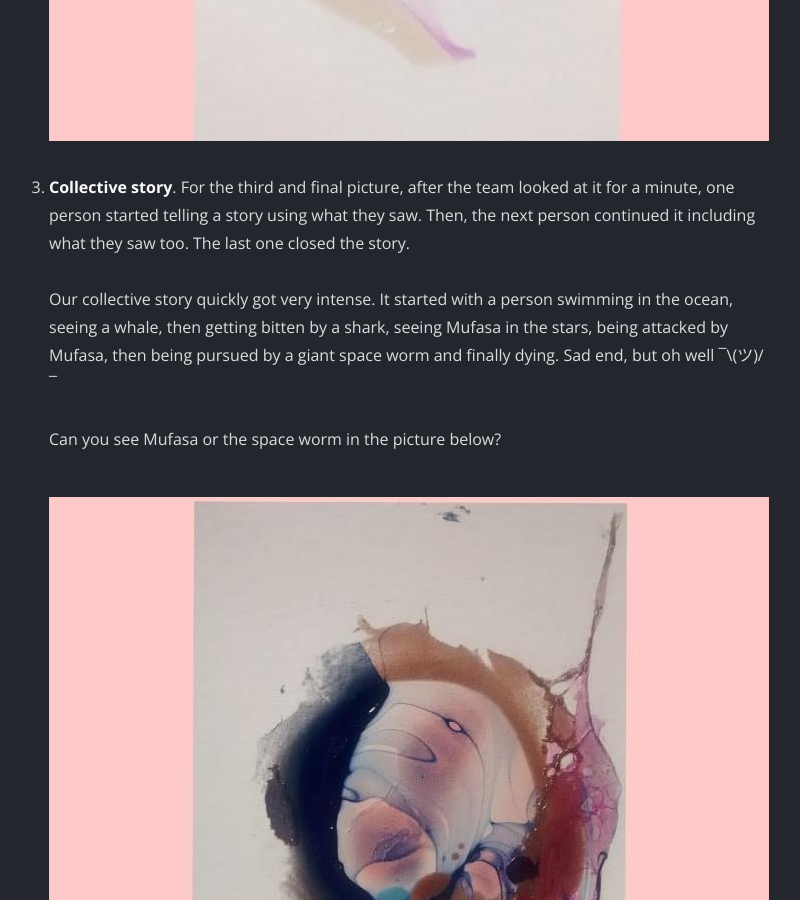
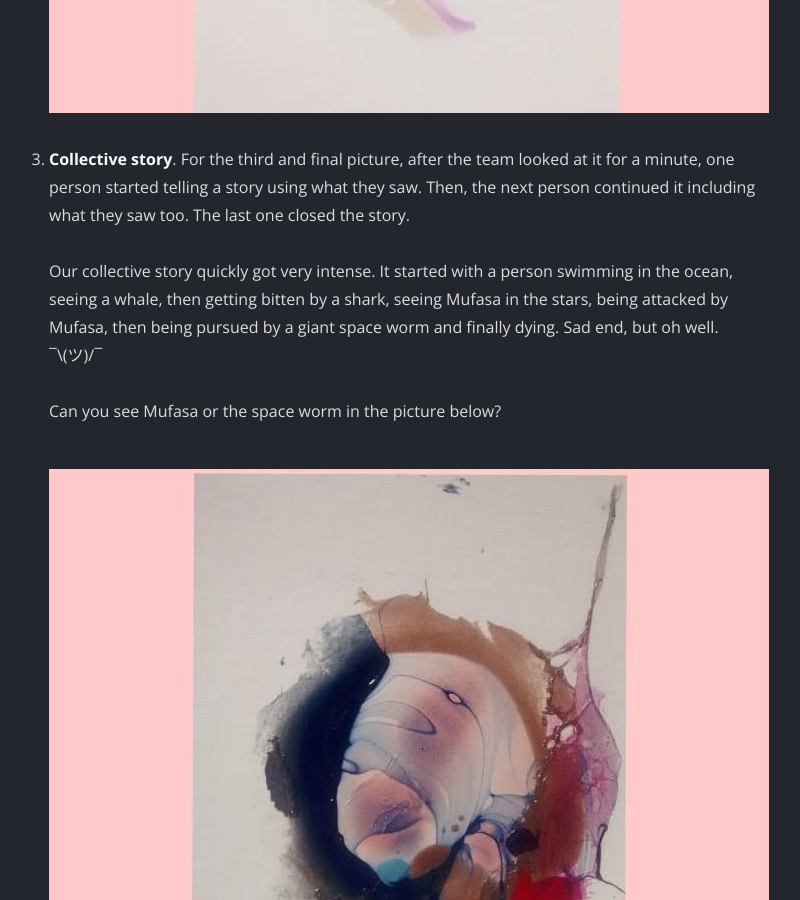
Before and after one commit to guillermodlpa/site, a Jekyll site: the page built from _posts/2020-11-22-team-meetups-and-abstract-art-interpretation.markdown, in a window 1280 px wide and 900 px high, scrolled down 3301 px. Shown: the whole window, without its empty margins (251-1051 px from the left). Built offline with Jekyll 4.4.1, drawn with Linux system fonts in a browser that asks for light colours.

```diff
--- a/_posts/2020-11-22-team-meetups-and-abstract-art-interpretation.markdown
+++ b/_posts/2020-11-22-team-meetups-and-abstract-art-interpretation.markdown
@@ -34,7 +34,6 @@ To play, I picked 3 pieces of artwork, and we played one game for each:
    What do you see here?\
    \
    ![B5B9A7AD-99D9-4CD3-83A4-9D4D859A04A9.jpeg](/uploads/B5B9A7AD-99D9-4CD3-83A4-9D4D859A04A9.jpeg)\
-   \
    Some of our answers were a rooster, an upside down baby, a dancer and a tooth.
 
 2. **Think like the Product Manager**. For a team to succeed, they need to understand how the PM thinks. So for the second picture, the game was to try guessing what the PM was seeing. Some people got it right!\
@@ -45,7 +44,8 @@ To play, I picked 3 pieces of artwork, and we played one game for each:
 
 3. **Collective story**. For the third and final picture, after the team looked at it for a minute, one person started telling a story using what they saw. Then, the next person continued it including what they saw too. The last one closed the story.\
    \
-   Our collective story quickly got very intense. It started with a person swimming in the ocean, seeing a whale, then getting bitten by a shark, seeing Mufasa in the stars, being attacked by Mufasa, then being pursued by a giant space worm and finally dying. Sad end, but oh well ¯\\(ツ)/¯\
+   Our collective story quickly got very intense. It started with a person swimming in the ocean, seeing a whale, then getting bitten by a shark, seeing Mufasa in the stars, being attacked by Mufasa, then being pursued by a giant space worm and finally dying. Sad end, but oh well.\
+   ¯\\(ツ)/¯\
    \
    Can you see Mufasa or the space worm in the picture below?\
    \
```
